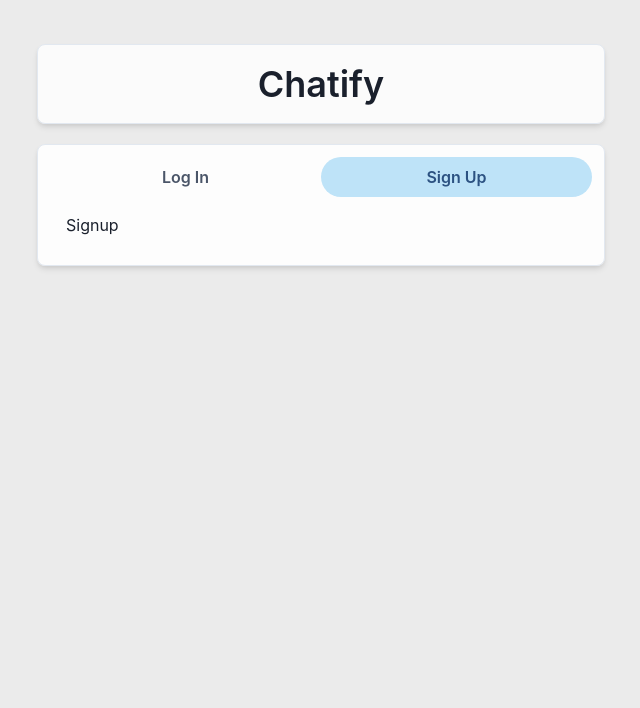
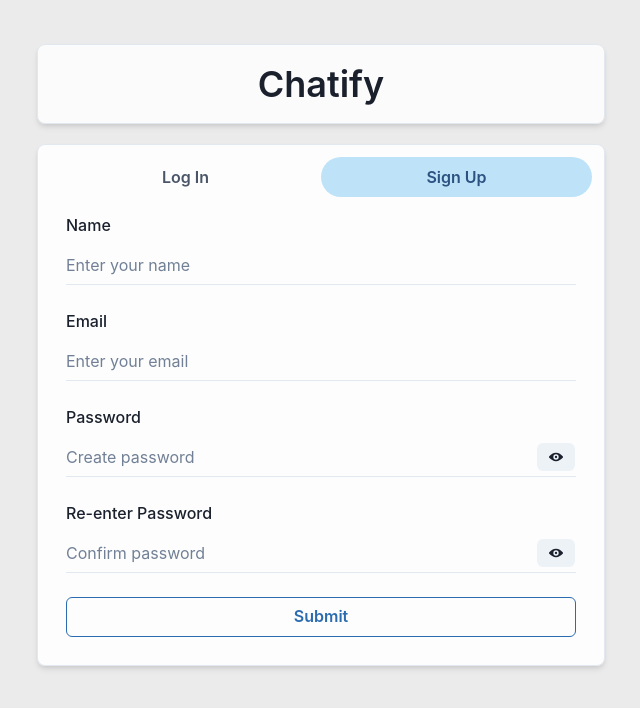
Before and after one commit to abhishekroy8475/mern-chat-app, a React (Vite) app in the folder client/: page / in a window 1280 px wide. Both pictures are taken after a click on the tab "Sign Up". Shown: the top 708 px of the page, without its empty margins (319-959 px from the left). Built offline with nearby package versions, Linux system fonts and the light colour scheme.

Commit message:
client: Signup ui done, cloudinary upload later

```diff
--- a/client/src/components/auth/Signup.jsx
+++ b/client/src/components/auth/Signup.jsx
@@ -1,7 +1,65 @@
+import {
+  Button,
+  FormControl,
+  FormLabel,
+  Input,
+  InputGroup,
+  InputRightElement,
+  VStack,
+} from "@chakra-ui/react";
+import { ViewIcon, ViewOffIcon } from "@chakra-ui/icons";
+import { useState } from "react";
+
 const Signup = () => {
+  // Handle password show / hide
+  const [show, setShow] = useState(false);
+  const handleClick = () => setShow(!show);
+
   return (
-    <div>Signup</div>
-  )
-}
+    <VStack spacing={{base: 4, md: 6}}>
+      <FormControl>
+        <FormLabel>Name</FormLabel>
+        <Input type="text" variant="flushed" placeholder="Enter your name" />
+      </FormControl>
+      <FormControl>
+        <FormLabel>Email</FormLabel>
+        <Input type="email" variant="flushed" placeholder="Enter your email" />
+      </FormControl>
+      <FormControl>
+        <FormLabel>Password</FormLabel>
+        <InputGroup>
+          <Input
+            type={show ? "text" : "password"}
+            variant="flushed"
+            placeholder="Create password"
+          />
+          <InputRightElement>
+            <Button h="1.75rem" size="sm" onClick={handleClick}>
+              {show ? <ViewOffIcon /> : <ViewIcon />}
+            </Button>
+          </InputRightElement>
+        </InputGroup>
+      </FormControl>
+      <FormControl>
+        <FormLabel>Re-enter Password</FormLabel>
+        <InputGroup>
+          <Input
+            type={show ? "text" : "password"}
+            variant="flushed"
+            placeholder="Confirm password"
+          />
+          <InputRightElement>
+            <Button h="1.75rem" size="sm" onClick={handleClick}>
+              {show ? <ViewOffIcon /> : <ViewIcon />}
+            </Button>
+          </InputRightElement>
+        </InputGroup>
+      </FormControl>
+      <Button w="100%" variant="outline" colorScheme="blue">
+        Submit
+      </Button>
+    </VStack>
+  );
+};
 
-export default Signup
+export default Signup;
```
